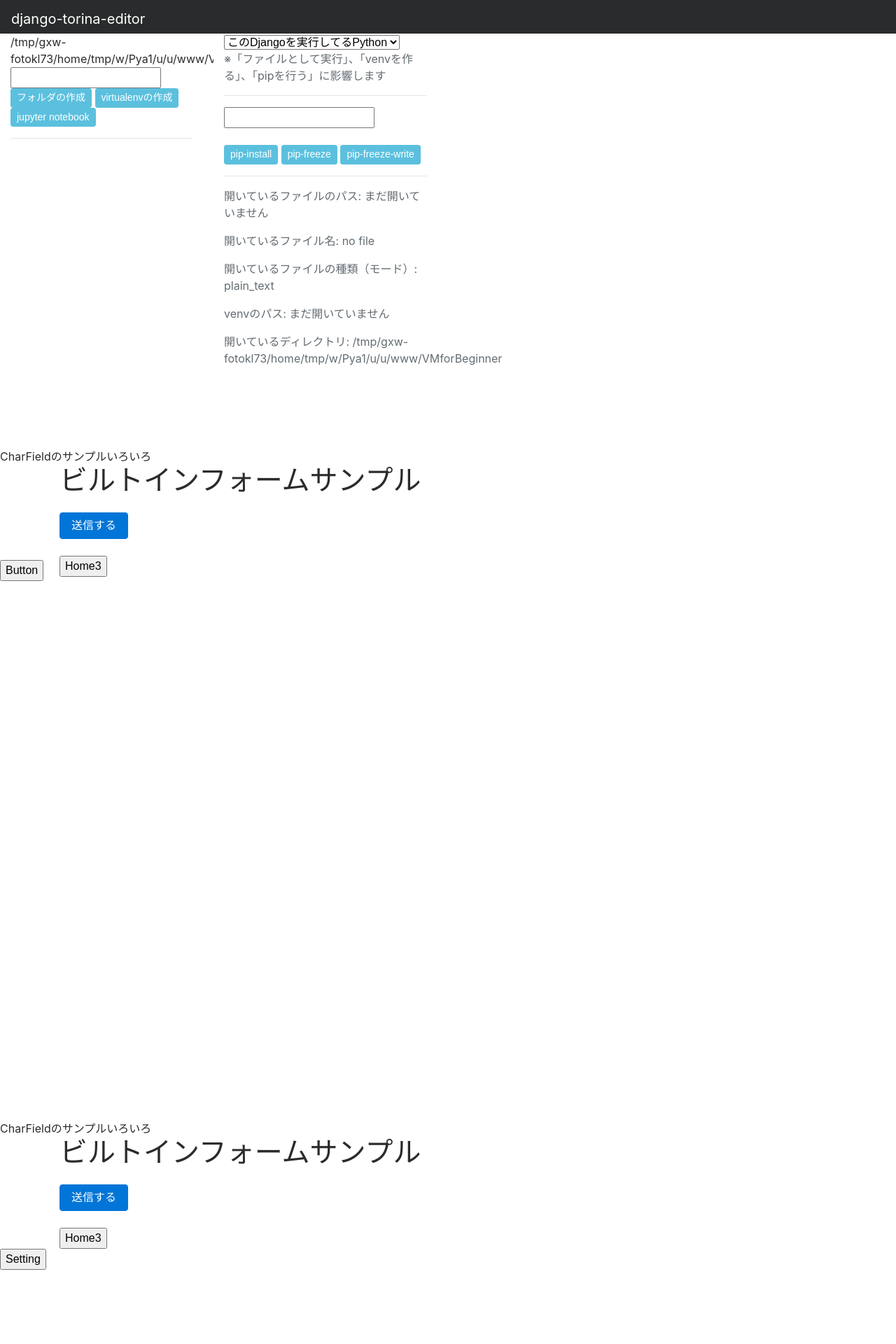
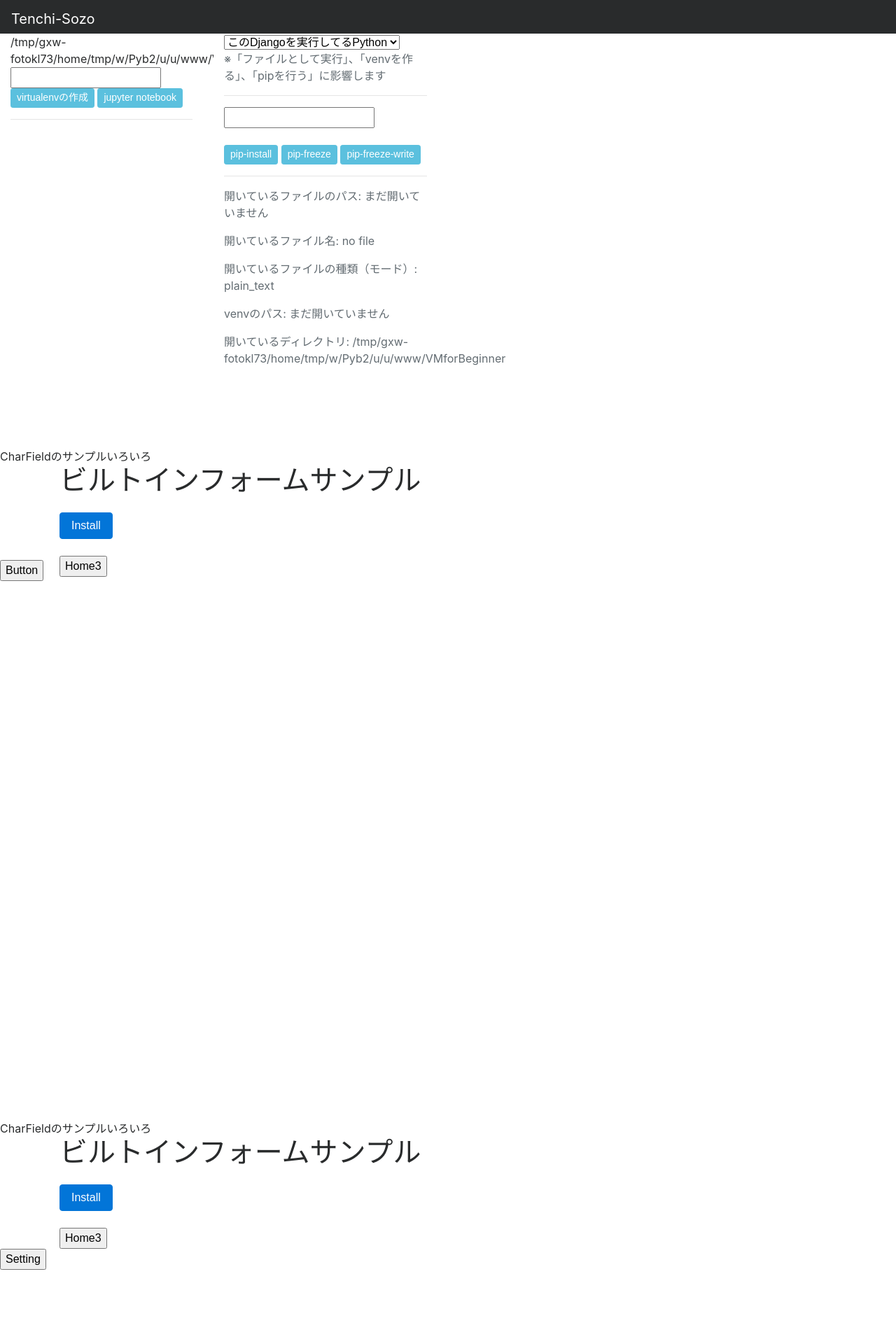
Before and after one commit to Hirotane/JPHacks2019, a Django app: page /home1/ in a window 1280 px wide. Shown: the top 1920 px of the page at 70% size. Run offline with Django 3.2, Linux system fonts and the light colour scheme; parts of the project's set-up code (start-up, migrations or seed data) failed here and were passed over; some libraries are stand-ins or nearby versions.

Commit message:
edit demo3

```diff
--- a/VMforBeginner/VMforBeginnerApp/templates/VMforBeginnerApp/demo03.html
+++ b/VMforBeginner/VMforBeginnerApp/templates/VMforBeginnerApp/demo03.html
@@ -14,7 +14,7 @@
 <div class="container bg-light">
     <form action="" method="post">{% csrf_token %}
         <h1>ビルトインフォームサンプル</h1>
-        {% if ret %}
+        <!-- {% if ret %}
         	{% for key,val in results.items %}
         	<div class="form-group row my-4">
             	<label class="col-lg-3 col-form-label">
@@ -24,13 +24,13 @@
 	            	<h4>{{ val }}</h4>
     			</div>
     		</div>
-        	{% endfor %}
-        {% else %}
+        	{% endfor %} -->
+        <!-- {% else %}
         	{% for key,val in errors.items %}
         		<p>{{ key }} : {{ val }}</p>
-        	{% endfor %}
+        	{% endfor %} -->
         	{% for field in form1 %}
-        	{% if field.field.widget.input_type == "radio" %}
+        	<!-- {% if field.field.widget.input_type == "radio" %}
     		<div class="form-group row my-4">
     		   	<div class="col-lg-2 col-form-label">
 
@@ -41,7 +41,7 @@
     			{% endfor %}
     			</div>
     		</div>
-    		{% else %}
+    		{% else %} -->
     		<div class="form-group row my-4">
     		    <div class="col-lg-2 col-form-label">
             		{{ field.label_tag }}
@@ -52,12 +52,12 @@
     			{% endfor %}
     			</div>
     		</div>
-    		{% endif %}
+    		<!-- {% endif %} -->
 			{% endfor %}
 
 		   	<div class="form-group row my-4">
     			<div class="col-lg-3">
-	        	    <button type="submit" class="btn btn-primary">送信する</button>
+	        	    <button type="submit" class="btn btn-primary">Install</button>
     			</div>
         	</div>
          {% endif %}
--- a/VMforBeginner/VMforBeginnerApp/templates/VMforBeginnerApp/home1.html
+++ b/VMforBeginner/VMforBeginnerApp/templates/VMforBeginnerApp/home1.html
@@ -27,7 +27,7 @@
 <form action='?{% url_replace_with_nodelete request %}' method="POST">
 
 <nav class="navbar navbar-inverse bg-inverse">
-  <a class="navbar-brand" href="#">django-torina-editor</a>
+  <a class="navbar-brand" href="#">Tenchi-Sozo</a>
 </nav>
 
 <!-- ファイル選択とコード入力欄 -->
--- a/VMforBeginner/VMforBeginnerApp/templates/VMforBeginnerApp/includes/ui.html
+++ b/VMforBeginner/VMforBeginnerApp/templates/VMforBeginnerApp/includes/ui.html
@@ -1,18 +1,18 @@
 {% load filter %}
 <div class="container-fluid">
     {{ current_path }} {{ form.dir_name }}<br>
-    <button type="submit" name="submit-kind" value="make_dir" class="btn btn-info btn-sm">
+    <!-- <button type="submit" name="submit-kind" value="make_dir" class="btn btn-info btn-sm">
       フォルダの作成
-    </button>
+    </button> -->
     <button type="submit" name="submit-kind" value="virtualenv" class="btn btn-info btn-sm">
       virtualenvの作成
     </button>
     <button type="submit" name="submit-kind" value="jupyternotebook" class="btn btn-info btn-sm">
       jupyter notebook
     </button>
-    {% if path_list.venv %}
+    <!-- {% if path_list.venv %}
         <a class="btn btn-info btn-sm" href="?{% url_replace_with_nodelete request 'venv_path' path_list.venv %}">VenvをActivate</a>
-    {% endif %}
+    {% endif %} -->
 
 
     <hr>
--- a/VMforBeginner/VMforBeginnerApp/views.py
+++ b/VMforBeginner/VMforBeginnerApp/views.py
@@ -326,7 +326,7 @@
                 i = i[0]
                 cmd = f'pip install -U {i}'
                 info(cmd)
-                # execute_cmd(cmd)
+                execute_cmd(cmd)
             else:
                 pass
         # c = {'results': results}
```
Also changed, not shown: 1 other file.
